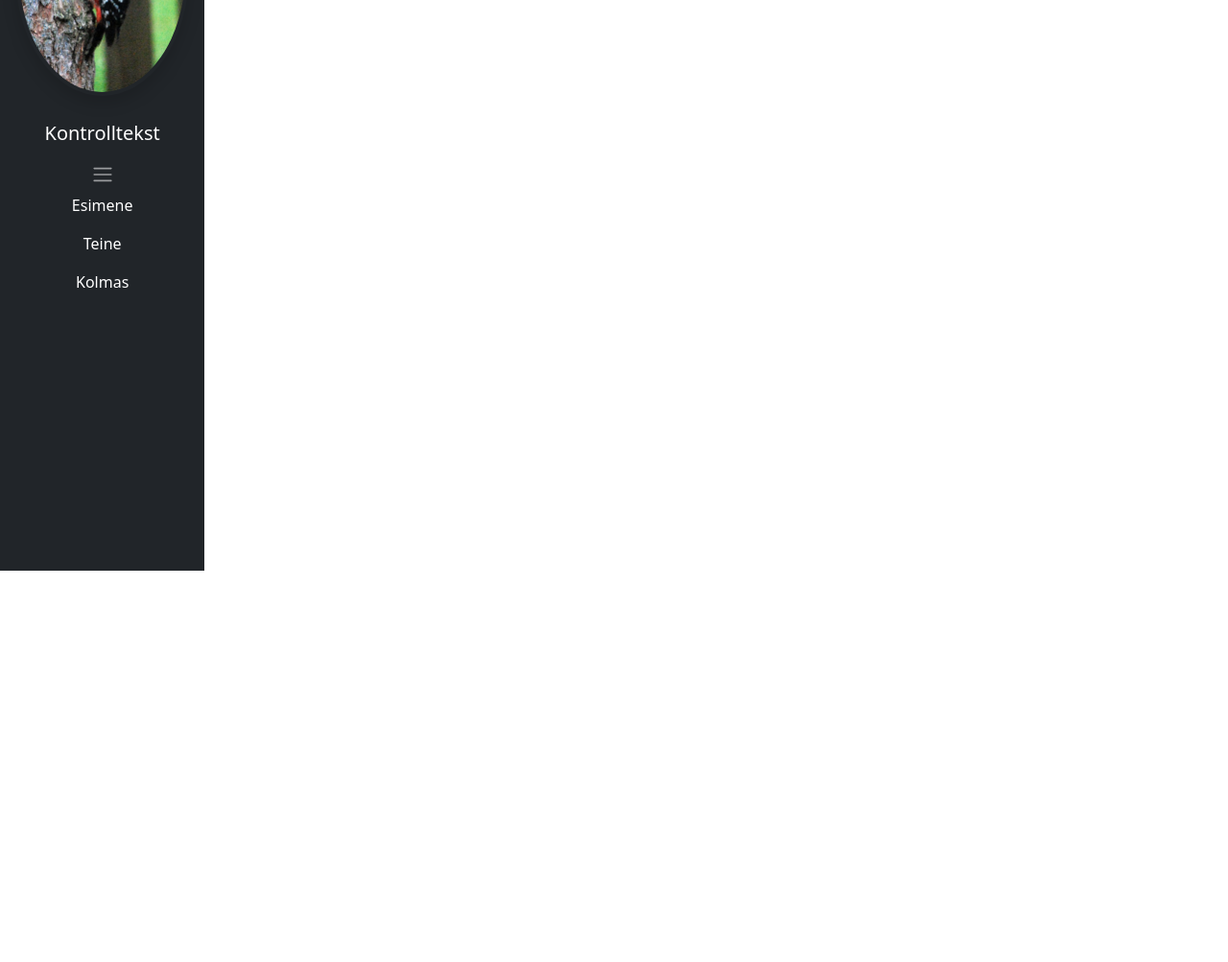
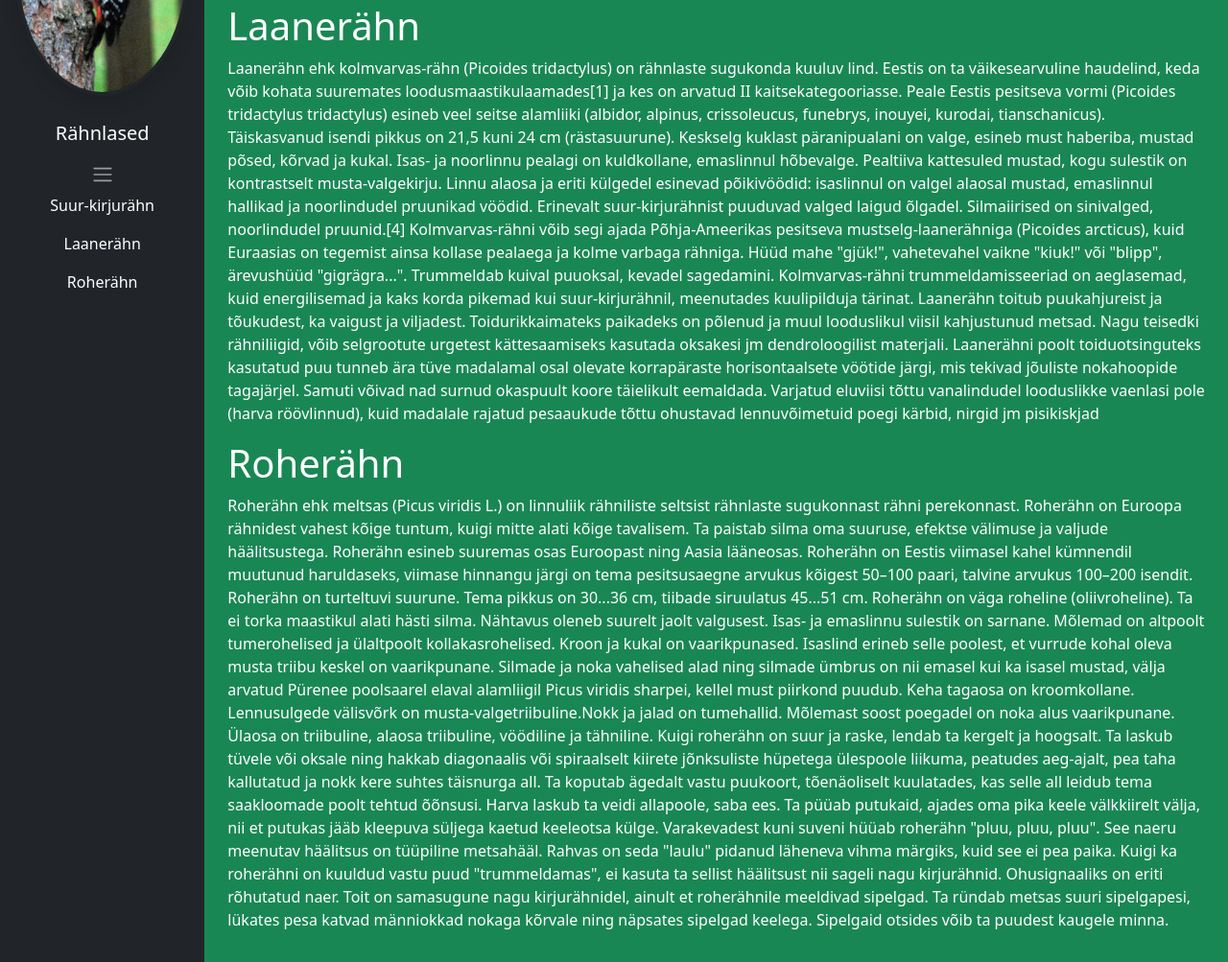
Before and after one commit to MikkPuusepp/Tore, a plain HTML site: page index.html in a window 1280 px wide. Shown: the part 205-1208 px from the top of the page at 96% size. Before the commit the page ends 800 px from the top, so only its background shows below. Drawn offline with nearby package versions, Linux system fonts and the light colour scheme.

Commit message:
Teksti lisamine indexile
Tekst indexile

```diff
--- a/index.html
+++ b/index.html
@@ -20,7 +20,7 @@
                     <div class="text-center p-3">
                         <img src="img/profile.jpg" alt="Rähni pilt" class=
                         "img-fluid rounded-circle my-4 p-1 d-none d-md-block shadow">
-                        <a href="#" class="navbar-brand mx-0 font-weight text-nowrap" title="">Kontrolltekst</a>
+                        <a href="#" class="navbar-brand mx-0 font-weight text-nowrap" title="">Rähnlased</a>
                     </div>
                     <button class="navbar-toggler border-0 order-1" type="button"
                     data-toggler="collapse" data-target="#nav" aria-controls="nav" aria-expanded="false"
@@ -30,28 +30,66 @@
                     <div class="collapse navbar-collapse prder-last" id="nav">
                         <ul class="navbar-nav flex-column w-100 justify-content-center">
                         <li class="nav-item">
-                            <a href="#" class="nav-link active">Esimene </a>
+                            <a href="#" class="nav-link active">Suur-kirjurähn </a>
                         </li>
                         <li class="nav-item">
-                            <a href="#" class="nav-link active">Teine </a>
+                            <a href="#" class="nav-link active">Laanerähn </a>
                         </li>
                         <li class="nav-item">
-                            <a href="#" class="nav-link active">Kolmas </a>
+                            <a href="#" class="nav-link active">Roherähn </a>
                         </li>
                         </ul>
                     </div>
                 </nav>
             </aside>
-            <main class="col px-0 flex-grow-1">
+            <main class="col px-0 flex-grow-1 bg-success text-white">
                 <div class="container py-3">
                     <article>
                         <h1 class="font-weight-light">Suur-kirjurähn</h1>
-                        <p>Suur-kirjurähn (Dendrocopos major) on Eesti levinuim rähniliik. Kuulub kirjurähni perekonda.
+                        <p>
+                            Suur-kirjurähn (Dendrocopos major) on Eesti levinuim rähniliik. Kuulub kirjurähni perekonda.
                             Suur-kirjurähni pesitsusaegset arvukust hinnatakse 50 000 – 100 000 paarile, talvist arvukust 50 000 – 300 000 isendile
                             Rähn ei kipu oma territooriumilt lahkuma.
-                            Nad toetuvad sabale, hoiavad küünistega puukoorest ja toksivad nokaga vastu puutüve. Rähn toksib ja uuristab puutüvesid tundide kaupa. Rähni väga tugev kael võimaldab kaua toksida ja ta aju talub hästi lööke. Nokk kulub toksimise tõttu, kuid kasvab iga päev.
+                            Nad toetuvad sabale, hoiavad küünistega puukoorest ja toksivad nokaga vastu puutüve. Rähn toksib ja uuristab puutüvesid tundide kaupa.
+                            Rähni väga tugev kael võimaldab kaua toksida ja ta aju talub hästi lööke. Nokk kulub toksimise tõttu, kuid kasvab iga päev.
                             Toitub putukatest, röövikutest. Putukaid püüab oma pika keelega.
-
+                        </p>
+                        <h1>Laanerähn</h1>
+                        <p>
+                            Laanerähn ehk kolmvarvas-rähn (Picoides tridactylus) on rähnlaste sugukonda kuuluv lind.
+                            Eestis on ta väikesearvuline haudelind, keda võib kohata suuremates loodusmaastikulaamades[1] ja kes on arvatud II kaitsekategooriasse.
+                            Peale Eestis pesitseva vormi (Picoides tridactylus tridactylus) esineb veel seitse alamliiki (albidor, alpinus, crissoleucus, funebrys, inouyei, kurodai, tianschanicus).
+                            Täiskasvanud isendi pikkus on 21,5 kuni 24 cm (rästasuurune). Keskselg kuklast päranipualani on valge, esineb must haberiba, mustad põsed, kõrvad ja kukal.
+                            Isas- ja noorlinnu pealagi on kuldkollane, emaslinnul hõbevalge. Pealtiiva kattesuled mustad, kogu sulestik on kontrastselt musta-valgekirju.
+                            Linnu alaosa ja eriti külgedel esinevad põikivöödid: isaslinnul on valgel alaosal mustad, emaslinnul hallikad ja noorlindudel pruunikad vöödid. Erinevalt suur-kirjurähnist puuduvad valged laigud õlgadel.
+                            Silmaiirised on sinivalged, noorlindudel pruunid.[4] Kolmvarvas-rähni võib segi ajada Põhja-Ameerikas pesitseva mustselg-laanerähniga (Picoides arcticus),
+                            kuid Euraasias on tegemist ainsa kollase pealaega ja kolme varbaga rähniga.
+                            Hüüd mahe "gjük!", vahetevahel vaikne "kiuk!" või "blipp", ärevushüüd "gigrägra...".
+                            Trummeldab kuival puuoksal, kevadel sagedamini. Kolmvarvas-rähni trummeldamisseeriad on aeglasemad, kuid energilisemad ja kaks korda pikemad kui suur-kirjurähnil, meenutades kuulipilduja tärinat.
+                            Laanerähn toitub puukahjureist ja tõukudest, ka vaigust ja viljadest. Toidurikkaimateks paikadeks on põlenud ja muul looduslikul viisil kahjustunud metsad. Nagu teisedki rähniliigid, võib selgrootute urgetest kättesaamiseks kasutada oksakesi jm dendroloogilist materjali.
+                            Laanerähni poolt toiduotsinguteks kasutatud puu tunneb ära tüve madalamal osal olevate korrapäraste horisontaalsete vöötide järgi, mis tekivad jõuliste nokahoopide tagajärjel. Samuti võivad nad surnud okaspuult koore täielikult eemaldada.
+                            Varjatud eluviisi tõttu vanalindudel looduslikke vaenlasi pole (harva röövlinnud), kuid madalale rajatud pesaaukude tõttu ohustavad lennuvõimetuid poegi kärbid, nirgid jm pisikiskjad
+                        </p>
+                        <h1>Roherähn</h1>
+                        <p>
+                            Roherähn ehk meltsas (Picus viridis L.) on linnuliik rähniliste seltsist rähnlaste sugukonnast rähni perekonnast.
+                            Roherähn on Euroopa rähnidest vahest kõige tuntum, kuigi mitte alati kõige tavalisem. Ta paistab silma oma suuruse, efektse välimuse ja valjude häälitsustega.
+                            Roherähn esineb suuremas osas Euroopast ning Aasia lääneosas. Roherähn on Eestis viimasel kahel kümnendil muutunud haruldaseks, viimase hinnangu järgi on tema pesitsusaegne arvukus kõigest 50–100 paari, talvine arvukus 100–200 isendit.
+                            Roherähn on turteltuvi suurune. Tema pikkus on 30...36 cm, tiibade siruulatus 45...51 cm.
+                            Roherähn on väga roheline (oliivroheline). Ta ei torka maastikul alati hästi silma. Nähtavus oleneb suurelt jaolt valgusest.
+                            Isas- ja emaslinnu sulestik on sarnane.
+                            Mõlemad on altpoolt tumerohelised ja ülaltpoolt kollakasrohelised. Kroon ja kukal on vaarikpunased.
+                            Isaslind erineb selle poolest, et vurrude kohal oleva musta triibu keskel on vaarikpunane.
+                            Silmade ja noka vahelised alad ning silmade ümbrus on nii emasel kui ka isasel mustad, välja arvatud Pürenee poolsaarel elaval alamliigil Picus viridis sharpei, kellel must piirkond puudub.
+                            Keha tagaosa on kroomkollane. Lennusulgede välisvõrk on musta-valgetriibuline.Nokk ja jalad on tumehallid.
+                            Mõlemast soost poegadel on noka alus vaarikpunane. Ülaosa on triibuline, alaosa triibuline, vöödiline ja tähniline.
+                            Kuigi roherähn on suur ja raske, lendab ta kergelt ja hoogsalt.
+                            Ta laskub tüvele või oksale ning hakkab diagonaalis või spiraalselt kiirete jõnksuliste hüpetega ülespoole liikuma, peatudes aeg-ajalt, pea taha kallutatud ja nokk kere suhtes täisnurga all. Ta koputab ägedalt vastu puukoort, tõenäoliselt kuulatades,
+                            kas selle all leidub tema saakloomade poolt tehtud õõnsusi. Harva laskub ta veidi allapoole, saba ees.
+                            Ta püüab putukaid, ajades oma pika keele välkkiirelt välja, nii et putukas jääb kleepuva süljega kaetud keeleotsa külge.
+                            Varakevadest kuni suveni hüüab roherähn "pluu, pluu, pluu". See naeru meenutav häälitsus on tüüpiline metsahääl. Rahvas on seda "laulu" pidanud läheneva vihma märgiks, kuid see ei pea paika.
+                            Kuigi ka roherähni on kuuldud vastu puud "trummeldamas", ei kasuta ta sellist häälitsust nii sageli nagu kirjurähnid. Ohusignaaliks on eriti rõhutatud naer.
+                            Toit on samasugune nagu kirjurähnidel, ainult et roherähnile meeldivad sipelgad. Ta ründab metsas suuri sipelgapesi, lükates pesa katvad männiokkad nokaga kõrvale ning näpsates sipelgad keelega. Sipelgaid otsides võib ta puudest kaugele minna.
                         </p>
                     </article>
                 </div>
```
